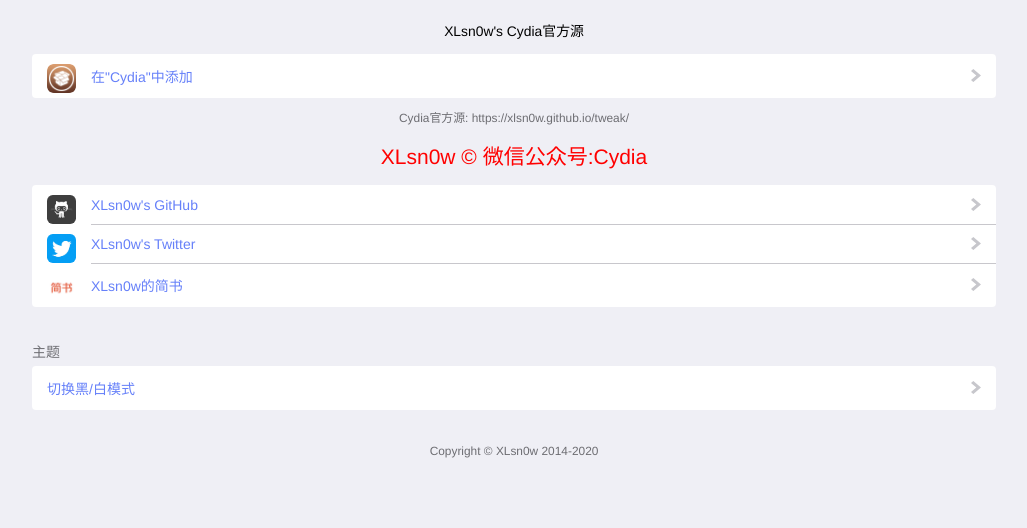
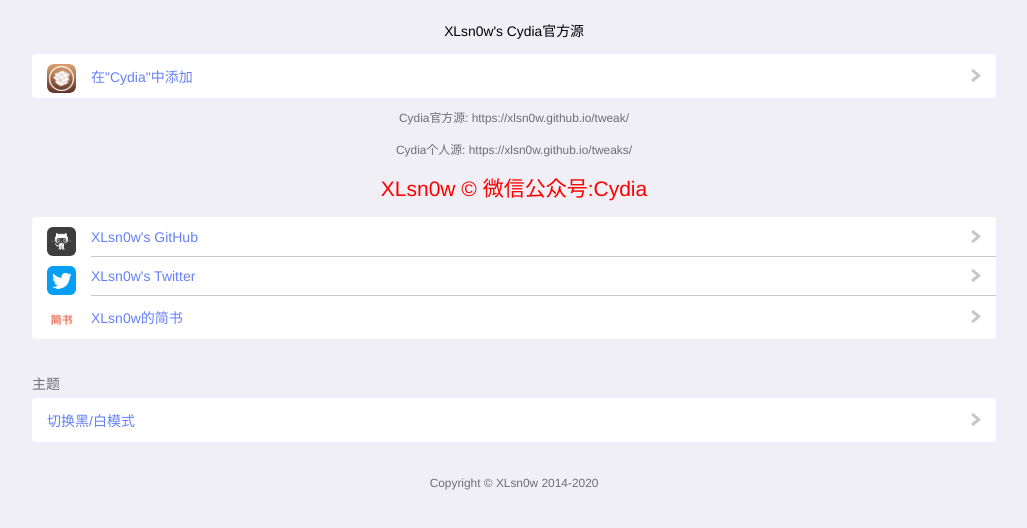
Before and after one commit to XLsn0w/tweak, a plain HTML site: page index.html in a window 1280 px wide. Shown: the whole page, without its empty margins (126-1153 px from the left). Drawn offline with Linux system fonts and the light colour scheme; no server answers.

Commit message:
Update index.html

```diff
--- a/index.html
+++ b/index.html
@@ -24,6 +24,7 @@
             </li>
         </ul>
         <p style="text-align: center; font-size: 85%;" role="footer" id="neo">Cydia官方源: https://xlsn0w.github.io/tweak/</p>
+        <p style="text-align: center; font-size: 85%;" role="footer" id="neo">Cydia个人源: https://xlsn0w.github.io/tweaks/</p>
         <noscript>
             <h2></h2><ul style="background:#ff0000"><center><li><p>Error JavaScript Disabled.</p></li></center></ul>
         </noscript>
```
